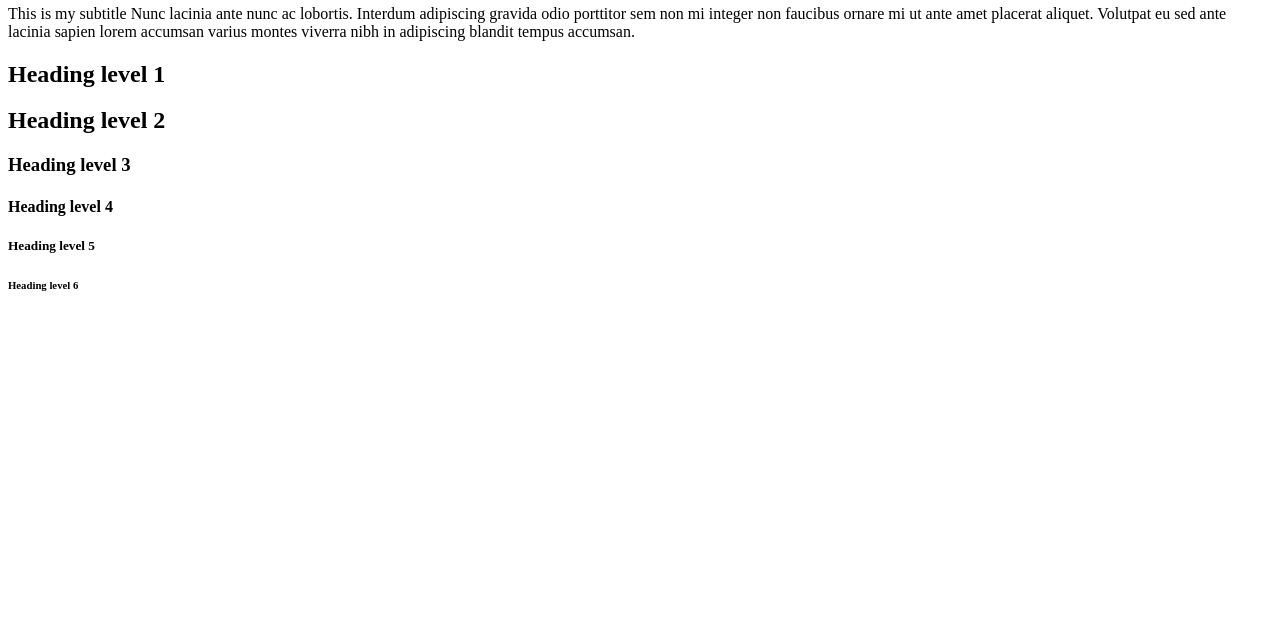
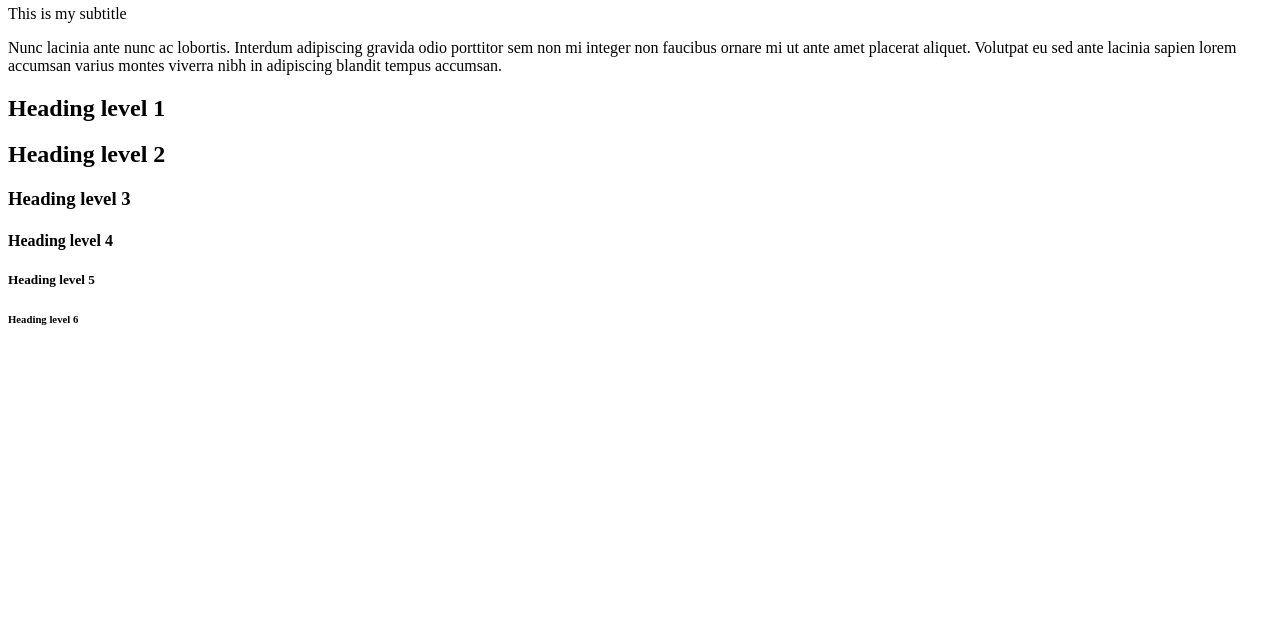
Before and after one commit to Ahmadmosadq1/holbertonschool-web_front_end, a plain HTML site: page html_advanced/13-styleguide.html in a window 1280 px wide. Shown: the part 156-800 px from the top of the page. Drawn offline with Linux system fonts and the light colour scheme.

Commit message:
13-styleguide.html

```diff
--- a/html_advanced/13-styleguide.html
+++ b/html_advanced/13-styleguide.html
@@ -21,8 +21,8 @@
                             <h2>Paragraph</h2>
                         </header>
                         <h2>Heading with a subtitle</h2>
-                        <p1>This is my subtitle</p1>
-                        <p1>Nunc lacinia ante nunc ac lobortis. Interdum adipiscing gravida odio porttitor sem non mi integer non faucibus ornare mi ut ante amet placerat aliquet. Volutpat eu sed ante lacinia sapien lorem accumsan varius montes viverra nibh in adipiscing blandit tempus accumsan.</p1>
+                        <p>This is my subtitle</p>
+                        <p>Nunc lacinia ante nunc ac lobortis. Interdum adipiscing gravida odio porttitor sem non mi integer non faucibus ornare mi ut ante amet placerat aliquet. Volutpat eu sed ante lacinia sapien lorem accumsan varius montes viverra nibh in adipiscing blandit tempus accumsan.</p>
                     </section>
                 </header>
                     <h1>Heading level 1</h1>
```
